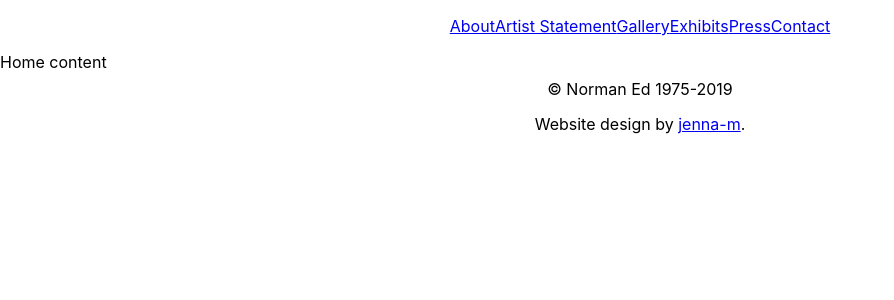
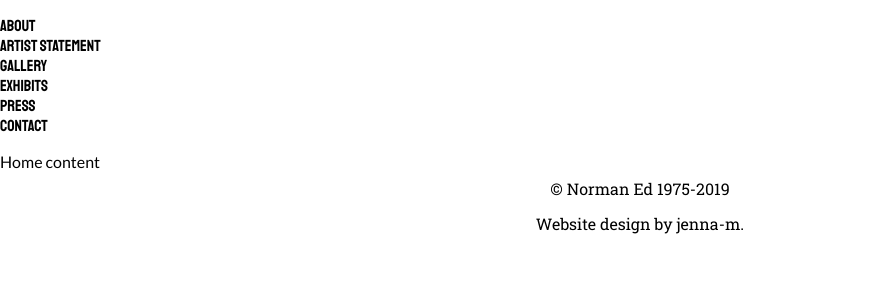
Before and after one commit to jenna-m/norman-ed, a React (Create React App) app in the folder client/: page / in a window 1280 px wide. Shown: the top 300 px of the page, without its empty margins (0-894 px from the left). Built offline with nearby package versions, Linux system fonts and the light colour scheme.

Commit message:
Update App.css

```diff
--- a/client/src/App.css
+++ b/client/src/App.css
@@ -1,29 +1,133 @@
+/* Google Fonts
+font-family: 'Staatliches', 'Futura', sans-serif; /* navbar, page headings
+font-family: 'Lato', sans-serif; /* large blocks of text
+font-family: 'Roboto Slab', serif; /* accent text
+font-family: 'Patrick Hand', sans-serif; /* footer
+*/
+
 /* Universal styling */
+body {
+  margin: 0;
+  background-color: #ffffff;
+  color: #000000;
+  font-family: 'Lato', sans-serif;
+  font-size: 1em;
+}
+
 ul {
   list-style: none;
   padding: 0;
 }
 
+a {
+  color: #000000;
+  text-decoration: none;
+}
+
+a:hover {
+  text-decoration: underline;
+}
+
+a:visited {
+  color: #1a1a1d;
+}
+
 
 /* Navbar */
 .navbar {
+  display: flex;
+  flex-wrap: wrap;
+  justify-content: space-between;
+  align-items: center;
   width: 100%;
+  background-color: #ffffff;
+  color: #000000;
+
+}
+
+.logo {
   display: flex;
-  flex-direction: row;
-  flex-wrap: wrap;
-  justify-content: center;
-  align-items: center;
+  justify-content: flex-start;
+  padding: 20px;
+  color: #3d5c36;
+  font-family: 'Staatliches', 'Futura', sans-serif;
+  font-size: 2em;
 }
 
 .menu {
   display: flex;
   flex-direction: row;
-  justify-items: space-between;
+  flex-wrap: wrap;
+  justify-content: center;
+  align-content: center;
 }
 
-.menu ul {
+.menu li {
+  margin-right: 20px;
+  font-family: 'Staatliches', 'Futura', sans-serif;
+  text-transform: uppercase;
+}
+
+.menu a {
+  margin-right: 20px;
+}
+
+/* Sub-menu */
+ul.menu {
+  font-size: 1.4em;
+  letter-spacing: .15em;
+  text-transform: uppercase;
+}
+
+ul.menu li a {
+  display: block;
+  background-color: rgba(255, 255 ,255, 0.5);
+}
+
+ul.menu > li:hover {
+  background-color: #ffffff;
+}
+
+ul.menu li a:hover {
+  border-bottom: none;
+}
+
+ul.menu > li {
+  padding: 0px;
+  display: inline-block;
+  position: relative;
+}
+
+ul.menu > li ul {
+  display: none;
+  position: absolute;
+  left: -1px;
+  width: 250px;
+  margin-top: 1px;
+}
+
+ul.menu > li:hover ul {
   display: flex;
-  flex-direction: row;
+  flex-direction: column;
+  justify-content: center;
+  align-items: flex-start;
+}
+
+ul.menu > li ul li {
+  display: inline-block;
+}
+
+ul.dropdown {
+  position: absolute;
+  z-index: 1000;
+  width: 250px;
+  padding: 0px;
+  background-color: rgba(255, 255 ,255, 0.5);
+}
+
+.sublink {
+  background-color: rgba(255, 255 ,255, 0.5);
+  padding: 5px;
 }
 
 
@@ -38,4 +142,5 @@ ul {
 
 .footer p {
   line-height: 0.2em;
+  font-family: 'Roboto Slab', serif;
 }
```
